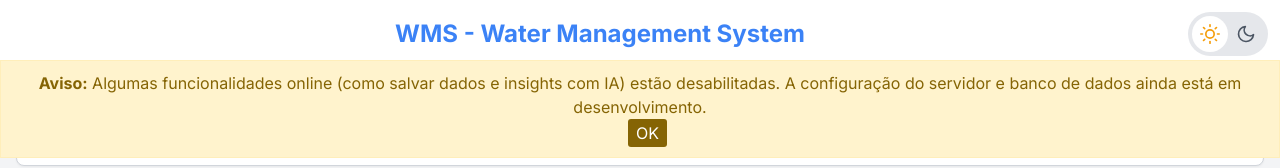
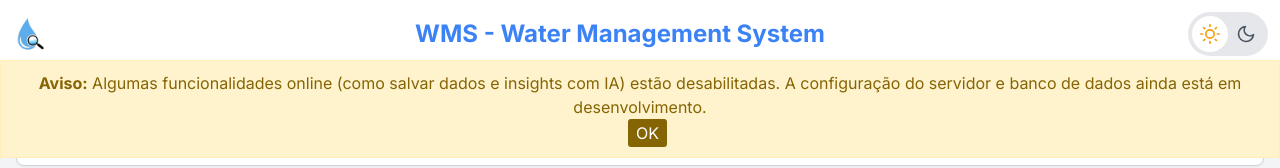
Before and after one commit to lucas-almeida-1/MOQUA, a plain HTML site: page index.html in a window 1280 px wide. Shown: the top 168 px of the page. Drawn offline with nearby package versions, Linux system fonts and the light colour scheme.

Commit message:
bugfix: clean broken code from last commit.

```diff
--- a/index.html
+++ b/index.html
@@ -4,6 +4,8 @@
     <meta charset="UTF-8">
     <meta name="viewport" content="width=device-width, initial-scale=1.0">
     <title>WMS</title>
+    <link rel="icon" href="assets/images/wms_logo_square_icon.png" media="(prefers-color-scheme:light)">
+    <link rel="icon" href="assets/images/wms_logo_square_icon_dark.png" media="(prefers-color-scheme:dark)">
     <script src="https://cdn.tailwindcss.com"></script>
     <link href="https://fonts.googleapis.com/css2?family=Inter:wght@400;500;600;700&display=swap" rel="stylesheet">
     <script src="https://cdnjs.cloudflare.com/ajax/libs/jspdf/2.5.1/jspdf.umd.min.js"></script>
@@ -191,6 +193,7 @@
 </head>
 <body class="bg-gray-100 dark:bg-dark-bg text-gray-900 dark:text-dark-text font-sans transition-colors duration-300">
     <header class="fixed top-0 left-0 right-0 bg-white dark:bg-dark-card shadow-md p-3 z-50 flex justify-between items-center">
+        <img id="header-logo" src="assets/images/wms_logo_square_icon.png" alt="WMS Logo" class="h-8 w-8 mr-2">
         <div class="flex-grow text-center">
             <h1 class="text-2xl font-bold text-primary dark:text-dark-primary">WMS - Water Management System</h1>
         </div>
--- a/js/ui.js
+++ b/js/ui.js
@@ -14,16 +14,23 @@ export function initTheme() {
 }
 
 export function setTheme(theme) {
+    const headerLogo = document.getElementById('header-logo');
     if (theme === 'dark') {
         document.documentElement.classList.add('dark');
         localStorage.setItem('theme', 'dark');
         document.getElementById('theme-toggle-dark')?.classList.add('active');
         document.getElementById('theme-toggle-light')?.classList.remove('active');
+        if (headerLogo) {
+            headerLogo.src = 'assets/images/wms_logo_square_icon_dark.png';
+        }
     } else {
         document.documentElement.classList.remove('dark');
         localStorage.setItem('theme', 'light');
         document.getElementById('theme-toggle-light')?.classList.add('active');
         document.getElementById('theme-toggle-dark')?.classList.remove('active');
+        if (headerLogo) {
+            headerLogo.src = 'assets/images/wms_logo_square_icon.png';
+        }
     }
 }
 
```
Also changed, not shown: assets/images/wms_logo_square_icon.png (added), assets/images/wms_logo_square_icon_dark.png (added), 1 other file.
